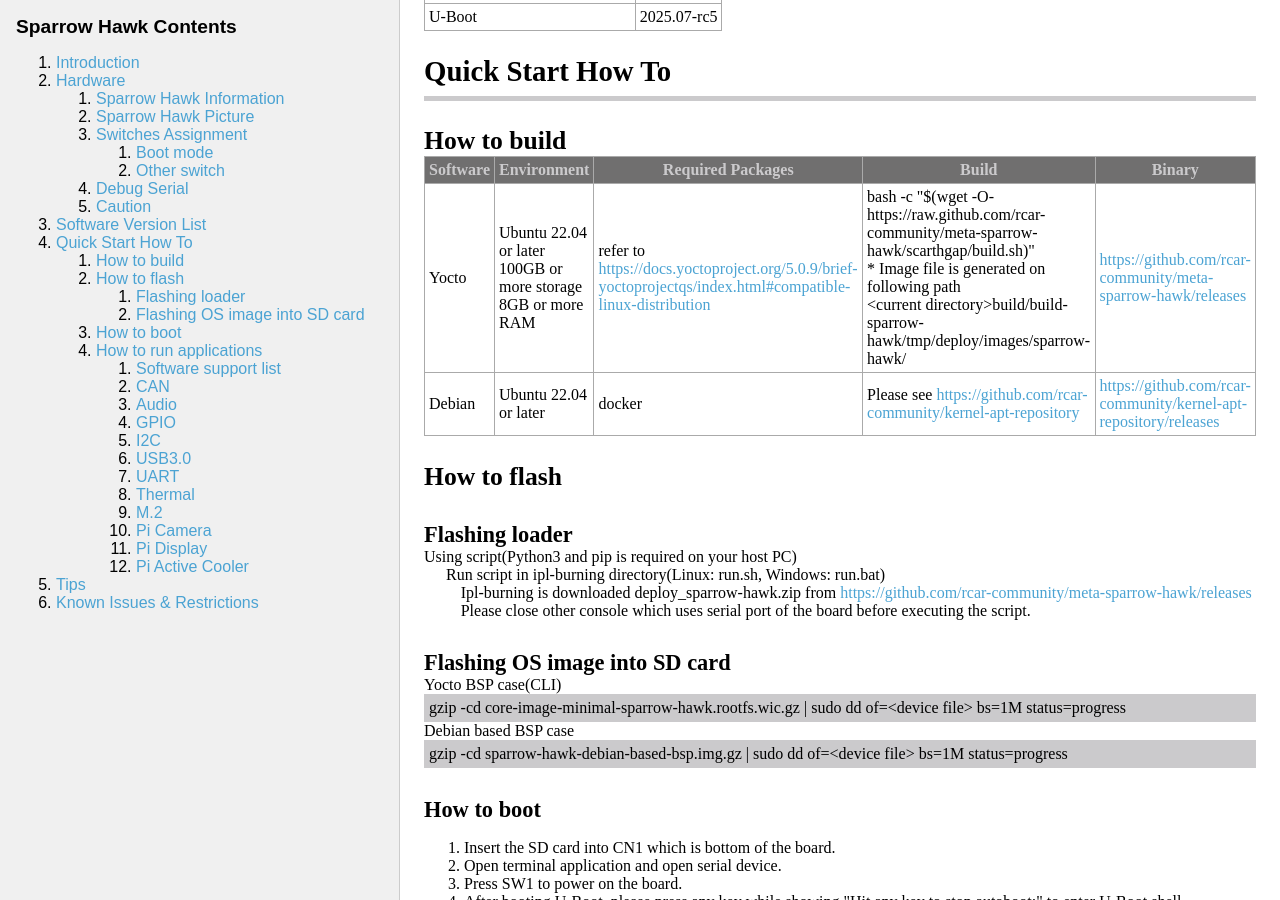
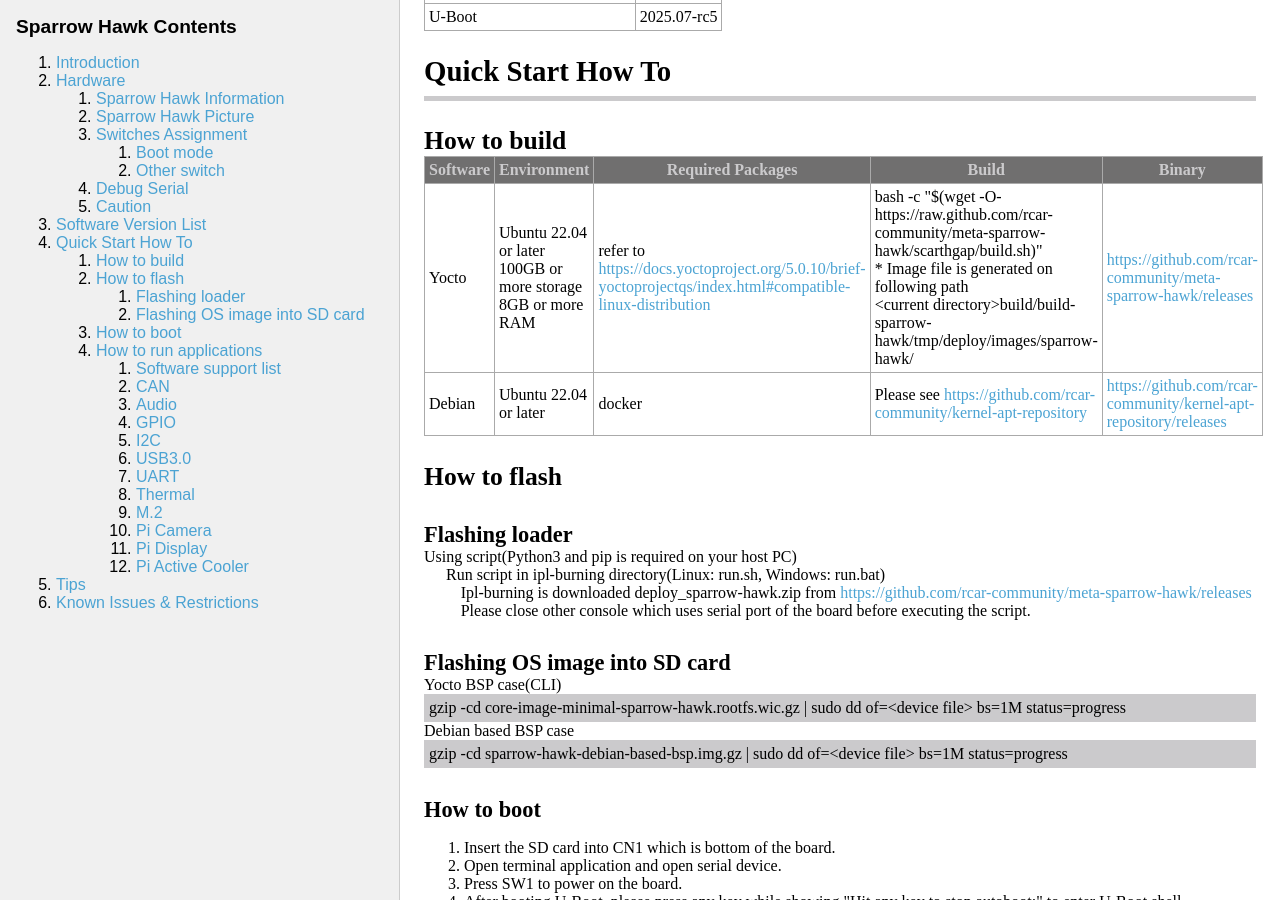
Before and after one commit to rcar-community/rcar-community.github.io, a Jekyll site: the page built from Sparrow-Hawk/index.html, in a window 1280 px wide and 900 px high, scrolled down 1660 px. Built offline with Jekyll 4.4.1, drawn with Linux system fonts in a browser that asks for light colours; some of the changed lines change nothing that is shown.

Commit message:
Fix version mismatch of Yocto document link
Signed-off-by: Yuya Hamamachi <yuya.hamamachi.sx@renesas.com>

```diff
--- a/Sparrow-Hawk/index.html
+++ b/Sparrow-Hawk/index.html
@@ -145,7 +145,7 @@
   <tr>
     <td>Yocto</td>
     <td>Ubuntu 22.04 or later<br>100GB or more storage<br>8GB or more RAM</td>
-    <td>refer to <a href="https://docs.yoctoproject.org/5.0.9/brief-yoctoprojectqs/index.html#compatible-linux-distribution">https://docs.yoctoproject.org/5.0.9/brief-yoctoprojectqs/index.html#compatible-linux-distribution</a></td>
+    <td>refer to <a href="https://docs.yoctoproject.org/5.0.10/brief-yoctoprojectqs/index.html#compatible-linux-distribution">https://docs.yoctoproject.org/5.0.10/brief-yoctoprojectqs/index.html#compatible-linux-distribution</a></td>
     <td>bash -c "$(wget -O- https://raw.github.com/rcar-community/meta-sparrow-hawk/scarthgap/build.sh)"<br>* Image file is generated on following path<br>&lt;current directory&gt;build/build-sparrow-hawk/tmp/deploy/images/sparrow-hawk/</td>
     <td><a href="https://github.com/rcar-community/meta-sparrow-hawk/releases">https://github.com/rcar-community/meta-sparrow-hawk/releases</a></td>
   </tr>
```
